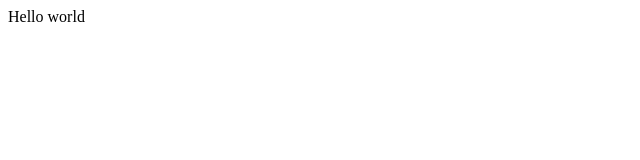
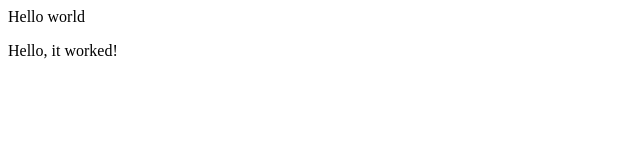
Before and after one commit to KAdams21/KAdams21.github.io, a plain HTML site: page index.html in a window 1280 px wide. Shown: the full height of the page, 0-640 px from the left. Drawn offline with Linux system fonts and the light colour scheme.

Commit message:
edited index.html

```diff
--- a/index.html
+++ b/index.html
@@ -1,6 +1,5 @@
 <!DOCTYPE html>
 <html>
-
 <head>
   <meta charset="utf-8">
   <meta name="viewport" content="width=device-width">
@@ -19,5 +18,5 @@
   -->
   <script src="https://replit.com/public/js/replit-badge.js" theme="blue" defer></script>
 </body>
-
+<p> Hello, it worked! </p>
 </html>
```
